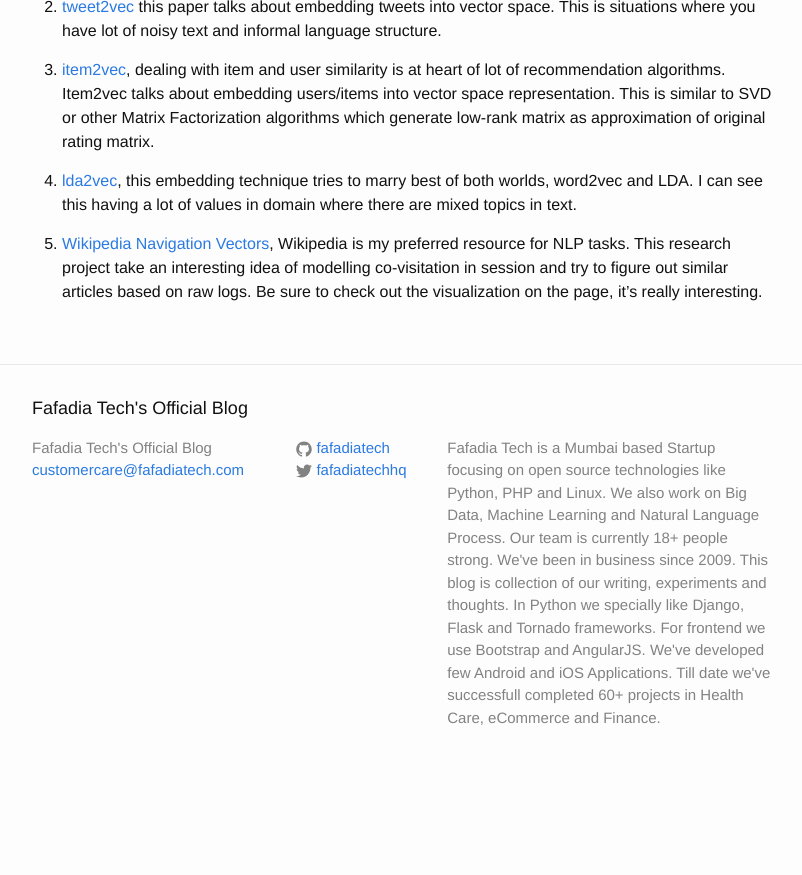
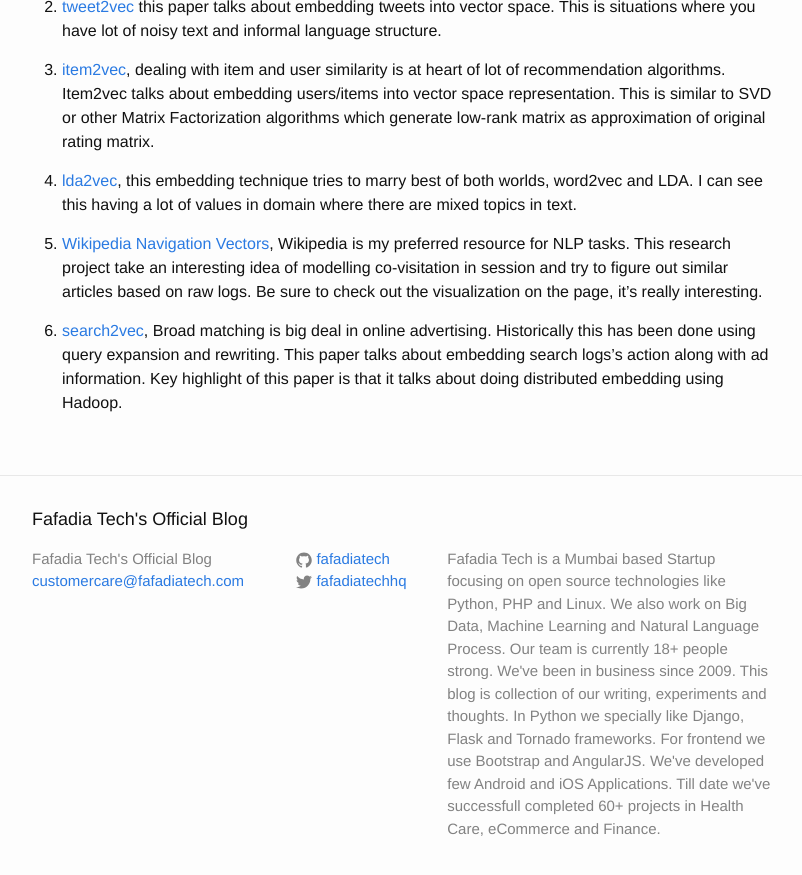
Before and after one commit to fafadiatech/fafadiatech.github.io, a Jekyll site: the page built from _posts/2016-05-31-5-variants-of-word-embeddings.markdown, in a window 1280 px wide and 900 px high, scrolled down 1164 px. Shown: the top 875 px of the window, without its empty margins (238-1040 px from the left). Built offline with Jekyll 4.4.1, drawn with Linux system fonts in a browser that asks for light colours; before the commit the page ends 1953 px from its top, so only the background shows below that.

Commit message:
updated with info from search2vec

```diff
--- a/_posts/2016-05-31-5-variants-of-word-embeddings.markdown
+++ b/_posts/2016-05-31-5-variants-of-word-embeddings.markdown
@@ -22,3 +22,5 @@
 4. [lda2vec](https://github.com/cemoody/lda2vec), this embedding technique tries to marry best of both worlds, word2vec and LDA. I can see this having a lot of values in domain where there are mixed topics in text.
 
 5. [Wikipedia Navigation Vectors](https://meta.wikimedia.org/wiki/Research:Wikipedia_Navigation_Vectors), Wikipedia is my preferred resource for NLP tasks. This research project take an interesting idea of modelling co-visitation in session and try to figure out similar articles based on raw logs. Be sure to check out the visualization on the page, it's really interesting.
+
+6. [search2vec](https://research.yahoo.com/publications/8758/scalable-semantic-matching-queries-ads-sponsored-search-advertising), Broad matching is big deal in online advertising. Historically this has been done using query expansion and rewriting. This paper talks about embedding search logs's action along with ad information. Key highlight of this paper is that it talks about doing distributed embedding using Hadoop.
```
